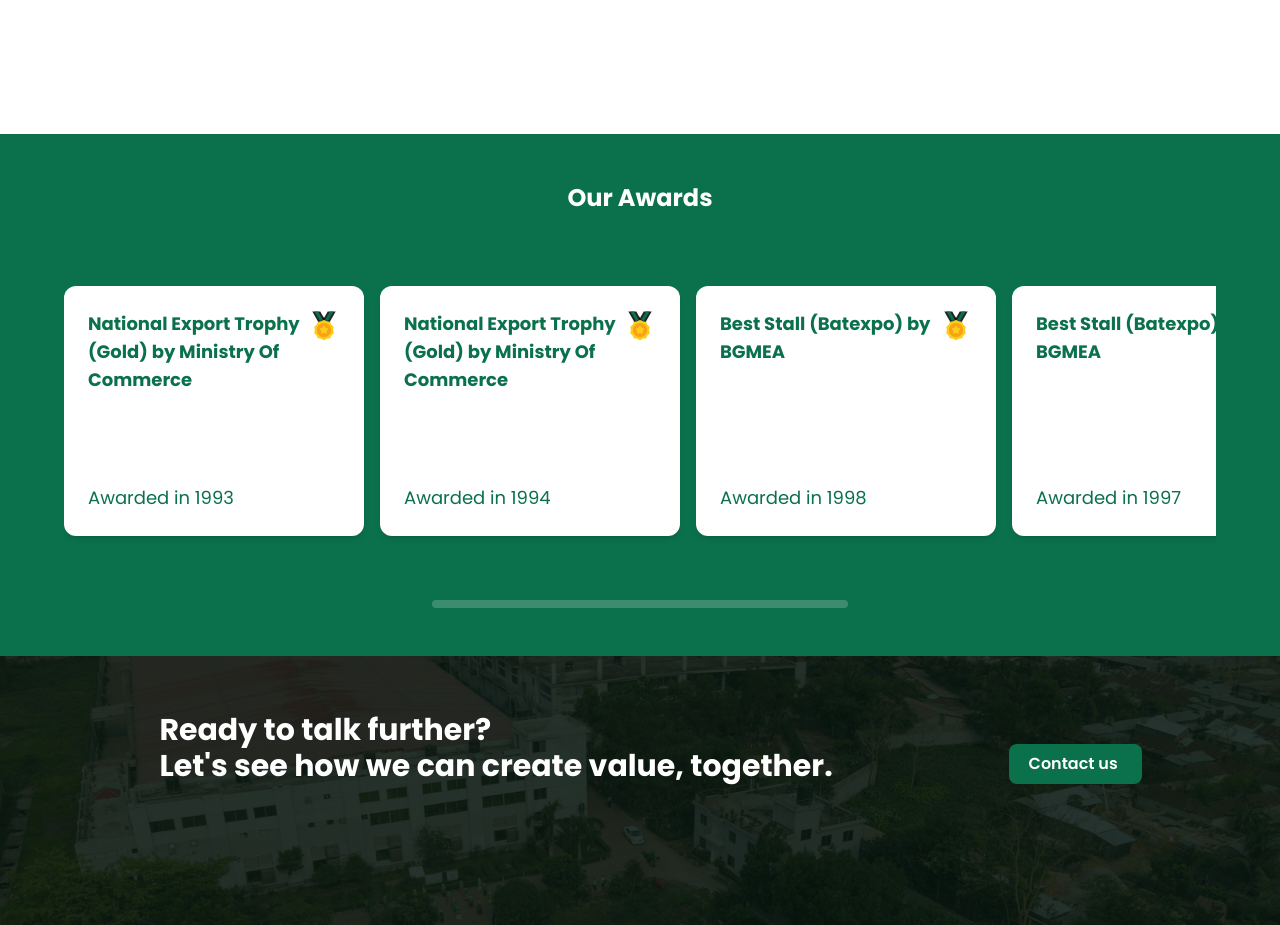
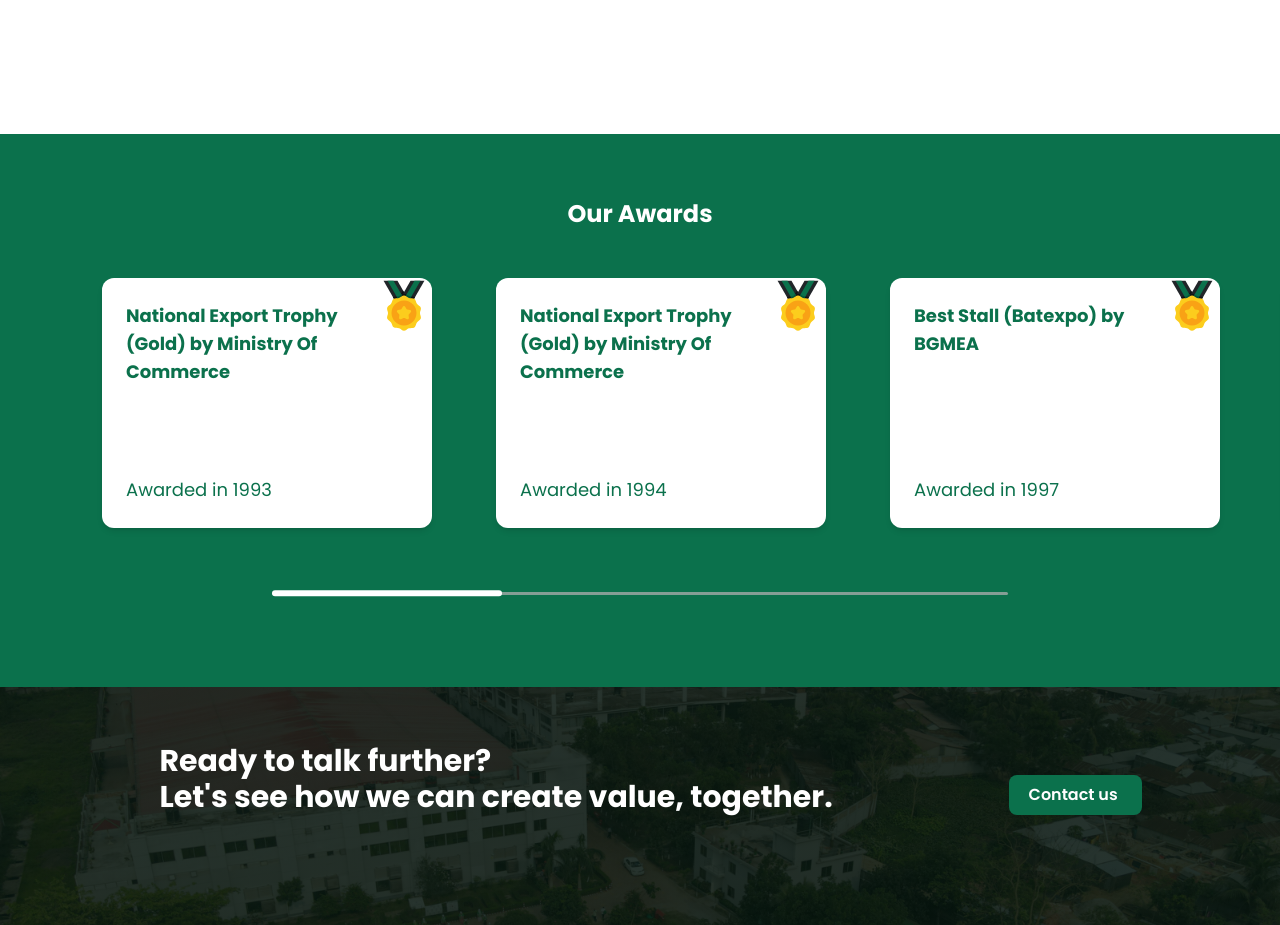
Before and after one commit to cottonSdtNadim/cotton-website-task, a React (Vite) app: page /aboutCotton in a window 1280 px wide. Shown: the part 4100-5025 px from the top of the page. Built offline with nearby package versions, Linux system fonts and the light colour scheme.

Commit message:
our awards component added

```diff
--- a/src/components/AwardCard.jsx
+++ b/src/components/AwardCard.jsx
@@ -24,13 +24,13 @@
   const { awardName, awardYear, medal } = award;
 
   return (
-    <div className="bg-white rounded-xl w-[300px] h-[250px] relative p-6 shadow-md">
+    <div className="bg-white rounded-xl w-[330px] h-[250px] relative p-6 shadow-md"> {/* w-[341px] h-[271px] */}
       <h2 className="text-lg font-bold text-[#0B714C] pr-10">{awardName}</h2>
       <p className="text-lg font-normal text-[#0B714C] absolute bottom-6 left-6">{awardYear}</p>
       <img
         src={medal}
         alt="Award medal"
-        className="absolute top-6 right-6 w-8 h-8"
+        className="absolute top-0 right-0 w-14 h-14"
       />
     </div>
   );
--- a/src/components/OurAwards.jsx
+++ b/src/components/OurAwards.jsx
@@ -1,82 +1,7 @@
-// import AwardCard from "./AwardCard";
-// import medal from "../assets/olympic-medal.svg";
-
-// const OurAwards = () => {
-//   const awards = [
-//     {
-//       id: 1,
-//       awardName: "National Export Trophy (Gold) by Ministry Of Commerce",
-//       awardYear: "Awarded in 1993",
-//       medal: medal,
-//     },
-//     {
-//       id: 2,
-//       awardName: "National Export Trophy (Gold) by Ministry Of Commerce",
-//       awardYear: "Awarded in 1994",
-//       medal: medal,
-//     },
-//     {
-//       id: 3,
-//       awardName: "Best Stall (Batexpo) by BGMEA",
-//       awardYear: "Awarded in 1998",
-//       medal: medal,
-//     },
-//     {
-//       id: 4,
-//       awardName: "Best Stall (Batexpo) by BGMEA",
-//       awardYear: "Awarded in 1997",
-//       medal: medal,
-//     },
-//     {
-//       id: 5,
-//       awardName: "Supplier of the Year by REDCATS",
-//       awardYear: "Awarded in 2013",
-//       medal: medal,
-//     },
-//     {
-//       id: 6,
-//       awardName:
-//         "Best Performance by Sustainable Water Management (Stockholm International Water Institute)",
-//       awardYear: "Awarded in 2015",
-//       medal: medal,
-//     },
-//     {
-//       id: 7,
-//       awardName: "Gold Certificate of Compliance by WRAP",
-//       awardYear: "Awarded in 2017",
-//       medal: medal,
-//     },
-//     {
-//       id: 8,
-//       awardName: "Best Performance by the ALDI Factory Project",
-//       awardYear: "Awarded in 2018",
-//       medal: medal,
-//     },
-//   ];
-
-//   return (
-//     <div className="bg-[#0B714C]">
-//       <h2 className="text-2xl font-bold text-white text-center pt-12 mb-16">
-//         Our Awards
-//       </h2>
-//       <div className="grid grid-cols-4 gap-4">
-//         {awards.map((award) => (
-//           <AwardCard
-//           key={award.id}
-//          award={award}
-//           ></AwardCard>
-//         ))}
-//       </div>
-//     </div>
-//   );
-// };
-
-// export default OurAwards;
-
-
-import { useRef, useState, useEffect } from "react";
+import { useEffect, useRef, useState } from "react";
+import medal from "../assets/olympic-medal.svg";
 import AwardCard from "./AwardCard";
-import medal from "../assets/olympic-medal.svg";
+import { content } from "../content/content";
 
 const OurAwards = () => {
   const awards = [
@@ -95,13 +20,13 @@
     {
       id: 3,
       awardName: "Best Stall (Batexpo) by BGMEA",
-      awardYear: "Awarded in 1998",
+      awardYear: "Awarded in 1997",
       medal: medal,
     },
     {
       id: 4,
       awardName: "Best Stall (Batexpo) by BGMEA",
-      awardYear: "Awarded in 1997",
+      awardYear: "Awarded in 1998",
       medal: medal,
     },
     {
@@ -131,86 +56,167 @@
     },
   ];
 
+  const {heading} = content.en.ourStoryPage.ourAwards;
   const carouselRef = useRef(null);
-  const [progressWidth, setProgressWidth] = useState(0);
+  const [activeIndex, setActiveIndex] = useState(0);
+  const [isDragging, setIsDragging] = useState(false);
+  const [startX, setStartX] = useState(0);
+  const [scrollLeft, setScrollLeft] = useState(0);
+  /* const [isAtStart, setIsAtStart] = useState(true);
+  const [isAtEnd, setIsAtEnd] = useState(false); */
 
-  const handleScroll = () => {
-    if (carouselRef.current) {
-      const { scrollLeft, scrollWidth, clientWidth } = carouselRef.current;
-      const scrollPercentage = (scrollLeft / (scrollWidth - clientWidth)) * 100;
-      setProgressWidth(scrollPercentage);
-    }
-  };
+  // Handle scroll events to update progress bar
+  useEffect(() => {
+    const handleScroll = () => {
+      if (carouselRef.current) {
+        const { scrollLeft } =
+          carouselRef.current; /* , scrollWidth, clientWidth */
 
-  // const scrollNext = () => {
-  //   if (carouselRef.current) {
-  //     const cardWidth = carouselRef.current.querySelector("div").offsetWidth + 16; // width + gap
-  //     carouselRef.current.scrollBy({ left: cardWidth, behavior: "smooth" });
-  //   }
-  // };
+        // Update edge detection states
+        /* const atStart = scrollLeft <= 1;
+        const atEnd = scrollLeft + clientWidth >= scrollWidth - 1;
+        setIsAtStart(atStart);
+        setIsAtEnd(atEnd); */
 
-  // const scrollPrev = () => {
-  //   if (carouselRef.current) {
-  //     const cardWidth = carouselRef.current.querySelector("div").offsetWidth + 16; // width + gap
-  //     carouselRef.current.scrollBy({ left: -cardWidth, behavior: "smooth" });
-  //   }
-  // };
+        // Calculate which card is currently active based on scroll position
+        const cardWidth =
+          carouselRef.current.querySelector("div").offsetWidth + 16; // width + gap
+        const newActiveIndex = Math.min(
+          Math.floor(scrollLeft / cardWidth),
+          awards.length - 1
+        );
+        setActiveIndex(newActiveIndex);
+      }
+    };
 
-  useEffect(() => {
     const carousel = carouselRef.current;
     if (carousel) {
       carousel.addEventListener("scroll", handleScroll);
       return () => carousel.removeEventListener("scroll", handleScroll);
     }
-  }, []);
+  }, [awards.length]);
+
+  // Mouse drag scroll functionality
+  const handleMouseDown = (e) => {
+    e.preventDefault(); // Prevent text selection
+    setIsDragging(true);
+    setStartX(e.pageX - carouselRef.current.offsetLeft);
+    setScrollLeft(carouselRef.current.scrollLeft);
+
+    // Change cursor to grabbing
+    if (carouselRef.current) {
+      carouselRef.current.style.cursor = "grabbing";
+      carouselRef.current.style.userSelect = "none";
+    }
+  };
+
+  const handleMouseUp = () => {
+    setIsDragging(false);
+
+    // Restore cursor
+    if (carouselRef.current) {
+      carouselRef.current.style.cursor = "grab";
+      carouselRef.current.style.userSelect = "";
+    }
+  };
+
+  const handleMouseMove = (e) => {
+    if (!isDragging) return;
+    e.preventDefault(); // Prevent text selection during drag
+
+    const x = e.pageX - carouselRef.current.offsetLeft;
+    const walk = (x - startX) * 4; // Scroll speed multiplier : 1.5
+    carouselRef.current.scrollLeft = scrollLeft - walk;
+  };
+
+  const handleMouseLeave = () => {
+    setIsDragging(false);
+
+    // Restore cursor
+    if (carouselRef.current) {
+      carouselRef.current.style.cursor = "grab";
+      carouselRef.current.style.userSelect = "";
+    }
+  };
 
   return (
-    <div className="bg-[#0B714C] py-12">
-      <h2 className="text-2xl font-bold text-white text-center mb-16">
-        Our Awards
+    /* Parent Container with the exact green color from the design */
+    <div className="bg-[#0B714C] py-16 relative">
+      {/* Title using the exact font size and spacing from design */}
+      <h2 className="text-2xl font-bold text-white text-center mb-12">
+        {heading}
       </h2>
 
-      <div className="relative px-10 md:px-16">
+      {/* Carousel Container with proper padding matching the design */}
+      <div className="relative">
+        {" "}
+        {/* px-16 */}
         {/* Carousel with cards */}
         <div
           ref={carouselRef}
-          className="flex overflow-x-auto gap-4 pb-8 pt-2 snap-x scroll-smooth hide-scrollbar"
-          style={{ scrollbarWidth: "none", msOverflowStyle: "none" }}
+          className="flex overflow-x-auto gap-16 pb-16 snap-x scroll-smooth hide-scrollbar cursor-grab select-none" /* cursor-grab */
+          style={{
+            scrollbarWidth: "none",
+            msOverflowStyle: "none",
+            WebkitUserSelect: "none",
+            MozUserSelect: "none",
+            userSelect: "none",
+          }}
+          onMouseDown={handleMouseDown}
+          onMouseUp={handleMouseUp}
+          onMouseMove={handleMouseMove}
+          onMouseLeave={handleMouseLeave}
+          // Prevent text selection on touch devices
+          onTouchStart={() => {
+            if (carouselRef.current) {
+              carouselRef.current.style.userSelect = "none";
+            }
+          }}
+          onTouchEnd={() => {
+            if (carouselRef.current) {
+              carouselRef.current.style.userSelect = "";
+            }
+          }}
         >
-          {awards.map((award) => (
-            <div key={award.id} className="flex-none w-[300px] snap-start">
+          {awards.map((award, index) => (
+            <div
+              key={award.id}
+              onDragStart={(e) => e.preventDefault()} // Prevent default drag behavior
+              style={{
+                // paddingLeft: index === 0 && isAtStart ? "102px" : "0",
+                // paddingRight: index === awards.length - 1 && isAtEnd ? '102px' : '0',
+                // transition: "padding 0.3s ease",
+
+                paddingLeft: index === 0 ? "102px" : "0",
+                paddingRight: index === awards.length - 1 ? "102px" : "0",
+                transition: "padding 0.3s ease",
+              }}
+            >
+              {/* className="flex-none w-[400px] snap-start border-2" */}
               <AwardCard award={award} />
             </div>
           ))}
         </div>
-
-        {/* Navigation buttons */}
-        {/* <button
-          onClick={scrollPrev}
-          className="absolute left-2 top-1/2 -translate-y-1/2 bg-white/20 hover:bg-white/30 text-white p-2 rounded-full"
-          aria-label="Previous award"
-        >
-          <svg xmlns="http://www.w3.org/2000/svg" className="h-6 w-6" fill="none" viewBox="0 0 24 24" stroke="currentColor">
-            <path strokeLinecap="round" strokeLinejoin="round" strokeWidth={2} d="M15 19l-7-7 7-7" />
-          </svg>
-        </button>
-        <button
-          onClick={scrollNext}
-          className="absolute right-2 top-1/2 -translate-y-1/2 bg-white/20 hover:bg-white/30 text-white p-2 rounded-full"
-          aria-label="Next award"
-        >
-          <svg xmlns="http://www.w3.org/2000/svg" className="h-6 w-6" fill="none" viewBox="0 0 24 24" stroke="currentColor">
-            <path strokeLinecap="round" strokeLinejoin="round" strokeWidth={2} d="M9 5l7 7-7 7" />
-          </svg>
-        </button> */}
       </div>
 
-      {/* Progress bar */}
-      <div className="max-w-md mx-auto mt-8 px-4">
-        <div className="h-2 bg-white/20 rounded-full relative">
+      {/* Progress Bar matching the design - centered, with segment highlighting */}
+      <div className="w-full max-w-3xl mx-auto px-4 pb-7">
+        <div className="relative h-[3px]  bg-[#859E95] rounded-full">
+          {/* Active segment of the progress bar */}
           <div
-            className="h-1 bg-white absolute top-0.5 left-0 rounded-full transition-all duration-300 ease-out"
-            style={{ width: `${progressWidth}%` }}
+            className="absolute h-[6px] bg-white rounded-full transition-all duration-300"
+            /* style={{
+              left: `${(activeIndex / awards.length) * 100}%`,
+              width: `${(1 / awards.length) * 100}%`,
+            }} */
+            style={{
+              width: `${250 / awards.length}%`,
+              left: `${
+                (activeIndex / (awards.length - 1)) *
+                (133 - 100 / awards.length)
+              }%`,
+              transform: "translateY(-30%)",
+            }}
           ></div>
         </div>
       </div>
--- a/src/components/ProcessFlow.jsx
+++ b/src/components/ProcessFlow.jsx
@@ -47,7 +47,7 @@
 
         // Calculate active step based on scroll percentage
         const newActiveStep = Math.min(
-          Math.floor((percentage / 100) * processSteps.length),
+          Math.floor((scrollPercentage / 100) * processSteps.length), /* percentage */
           processSteps.length - 1
         );
         setActiveStepIndex(newActiveStep);
@@ -64,7 +64,7 @@
         scrollContainer.removeEventListener("scroll", handleScroll);
       }
     };
-  }, [processSteps.length]);
+  }, [processSteps.length, scrollPercentage]);
 
   return (
     <div className="w-full relative py-6 px-4">
--- a/src/content/content.js
+++ b/src/content/content.js
@@ -111,6 +111,9 @@
           animatedButton: {
             title: "More Info"
           }
+        },
+        ourAwards: {
+          heading: "Our Awards"
         }
     },
   },
```
